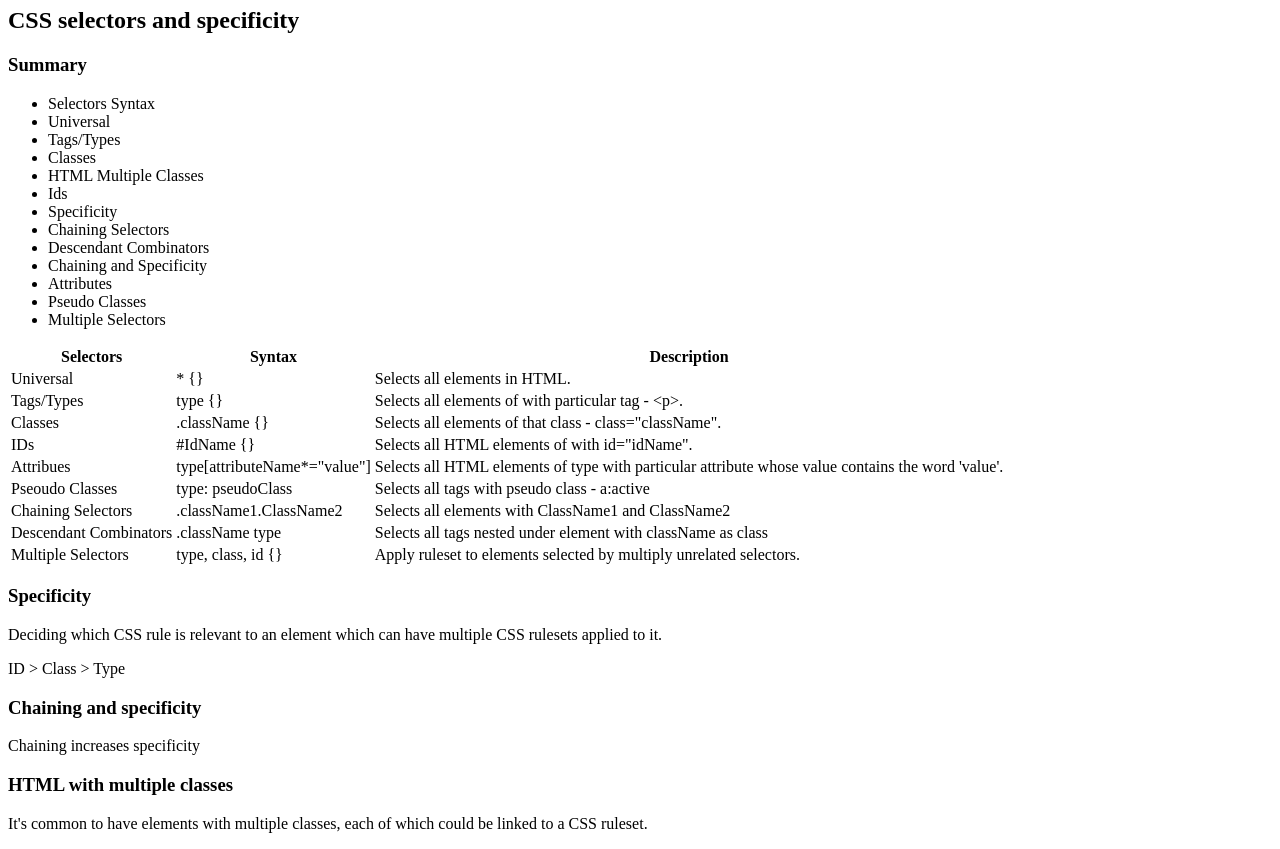
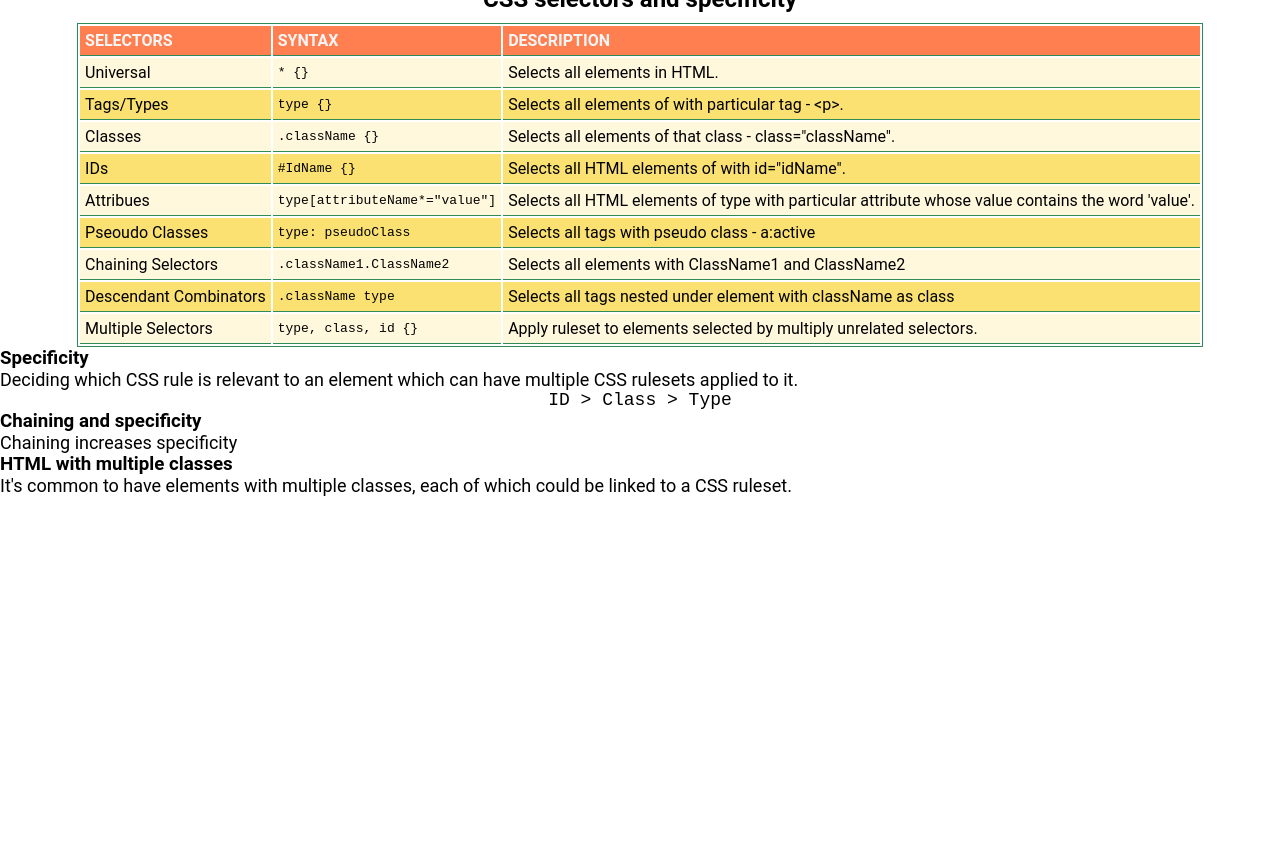
Before and after one commit to mikejguo290/cssCheatSheat, a plain HTML site: page index.html in a window 1280 px wide. Shown: the part 73-922 px from the top of the page. After the commit the page ends 800 px from the top, so only its background shows below. Drawn offline with Linux system fonts and the light colour scheme.

Commit message:
styled table with custom color scheme and font-family.

```diff
--- a/index.html
+++ b/index.html
@@ -2,7 +2,7 @@
 <html>
     <head>
         <title>CSS Cheat Sheet</title>
-        <link href="./style.css" rel="stylesheet" />
+        <link href="./styles.css" rel="stylesheet" />
     </head>
     <body>
         <head>
@@ -11,22 +11,6 @@
         </head>
         <main>
             <article>
-                <h3>Summary</h3>
-                <ul>
-                    <li>Selectors Syntax</li>
-                    <li>Universal</li>
-                    <li>Tags/Types</li>
-                    <li>Classes</li>
-                    <li>HTML Multiple Classes</li>
-                    <li>Ids</li>
-                    <li>Specificity</li>
-                    <li>Chaining Selectors</li>
-                    <li>Descendant Combinators</li>
-                    <li>Chaining and Specificity</li>
-                    <li>Attributes</li>
-                    <li>Pseudo Classes</li>
-                    <li>Multiple Selectors</li>
-                </ul>
                 <table>
                     <thead>
                         <tr>
@@ -83,13 +67,15 @@
                         </tr>
                     </tbody>
                 </table>
+                <section class="concepts">
                     <h3>Specificity</h3>
                     <p>Deciding which CSS rule is relevant to an element which can have multiple CSS rulesets applied to it.</p>
-                <p>ID > Class > Type</p>
+                    <p class="demo">ID > Class > Type</p>
                     <h3>Chaining and specificity</h3>
                     <p>Chaining increases specificity</p>
                     <h3>HTML with multiple classes</h3>
                     <p>It's common to have elements with multiple classes, each of which could be linked to a CSS ruleset.</p>
+                </section>
             </article>
         </main>
     </body>
--- a/styles.css
+++ b/styles.css
@@ -0,0 +1,57 @@
+*{
+    margin: 0px;
+    padding: 0px;
+    font-family: Roboto;
+}
+
+h1,
+h2
+{
+    text-align: center;
+    margin: 10px;
+}
+
+table {
+    margin: auto;
+    border:1px solid seagreen;
+
+}
+
+th {
+    text-align:left;
+    color:whitesmoke;
+    background-color:coral;
+    padding:5px;
+    text-transform:uppercase;
+    font-weight:bold;
+    border-bottom: 1px solid seagreen;
+}
+tr {
+    background-color:cornsilk;
+}
+
+tbody>:nth-child(even) {
+    background-color:rgb(250, 225, 114);
+}
+
+tbody>tr>:nth-child(2) {
+    font-family:monospace;
+}
+
+td {
+    padding: 5px;
+    border-bottom: 1px solid seagreen;
+}
+
+p {
+    font-size:18px;
+}
+
+.demo {
+    text-align:center;
+    font-family:monospace;
+}
+
+.concepts {
+    margin:auto;
+}
```
Lines whose indentation alone changed are shown as unchanged.
